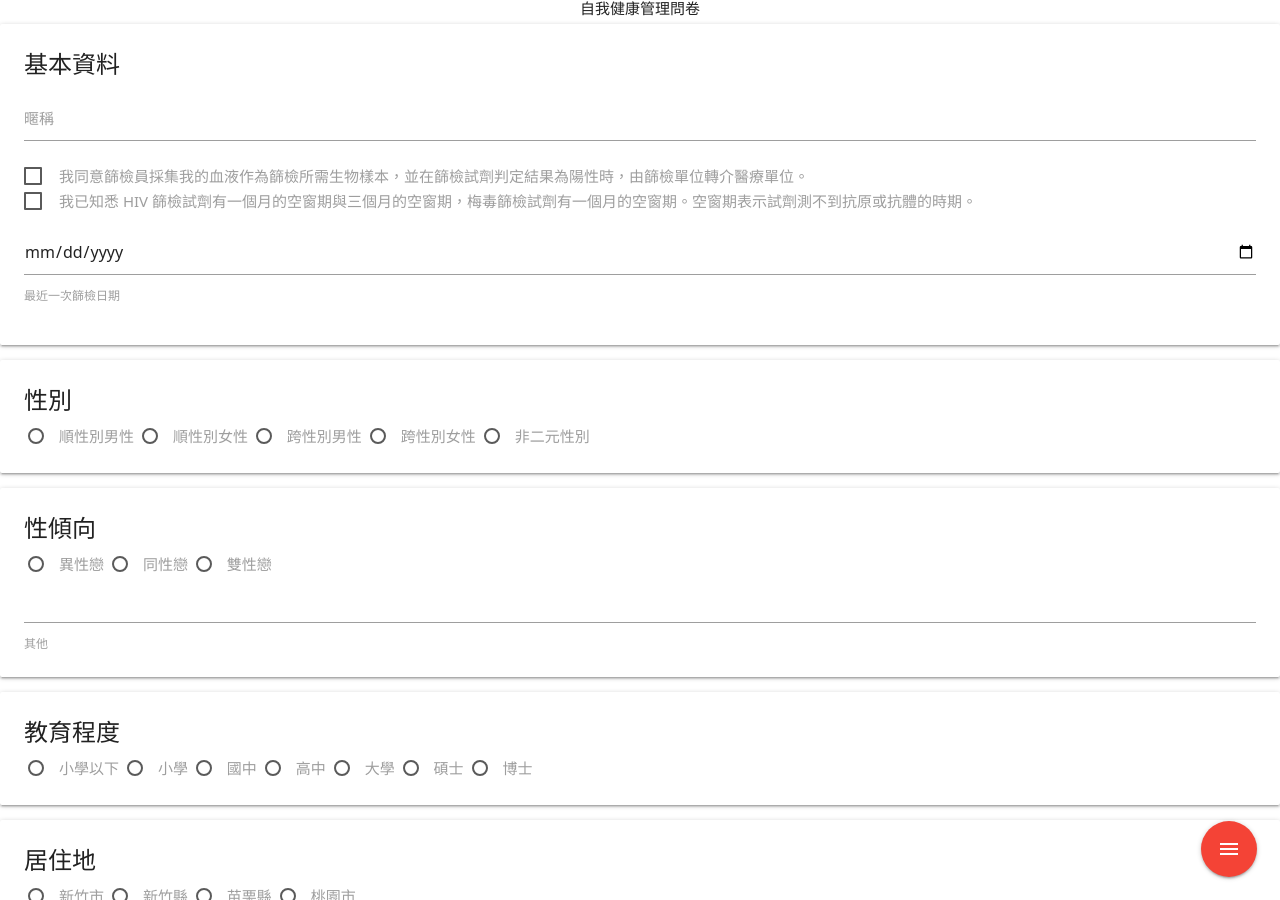
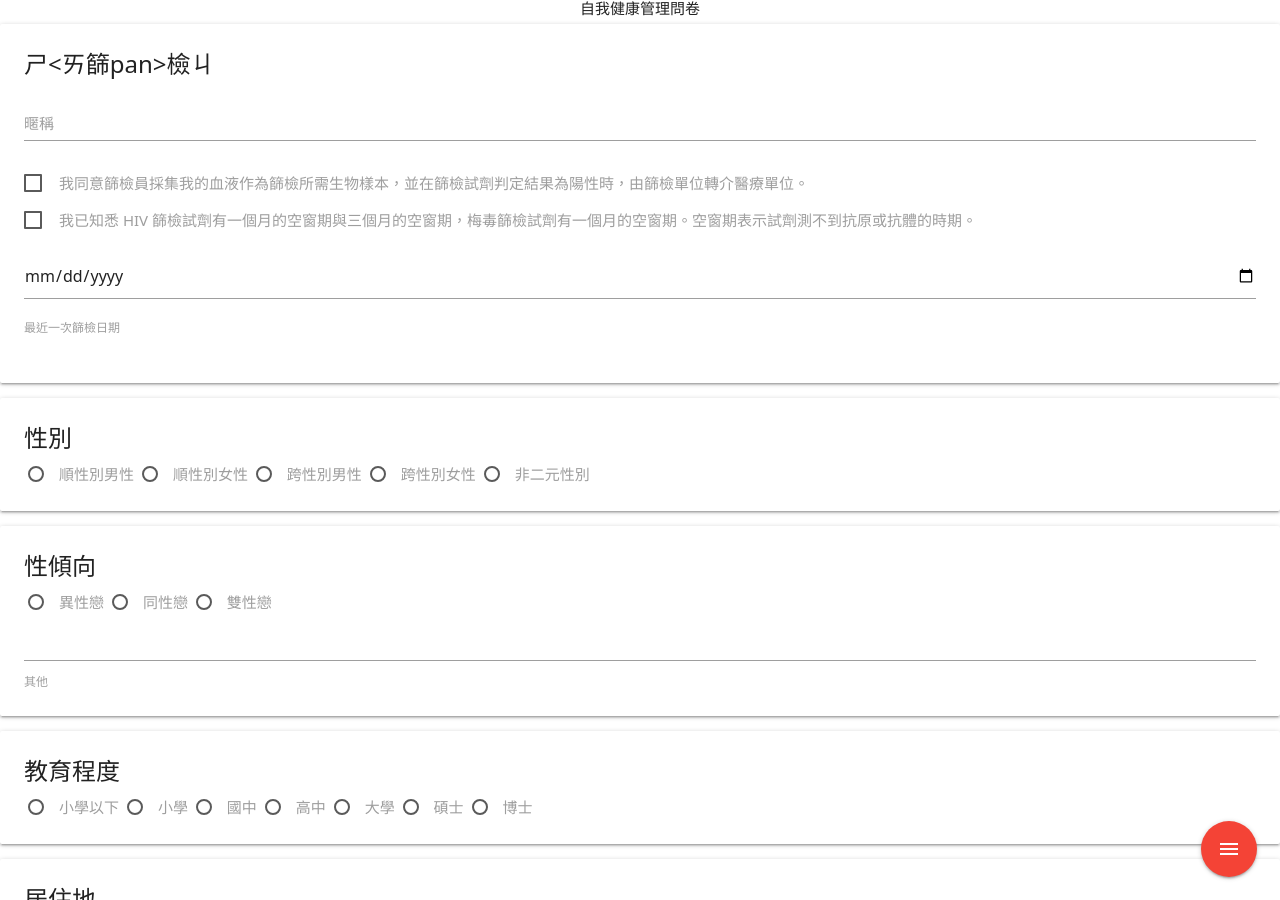
Before and after one commit to Gisneyland/Gisneyland.github.io, a Jekyll site: the page built from hiva/index.html, in a window 1280 px wide and 900 px high. Built offline with Jekyll 4.4.1, drawn with Linux system fonts in a browser that asks for light colours; nearby versions of some CDN libraries.

Commit message:
Update index.html

```diff
--- a/hiva/index.html
+++ b/hiva/index.html
@@ -8,9 +8,9 @@ permalink: /hiva/
 <form id="questionnaire-form">
 
   <!-- 基本資料 -->
-  <div class="card">
+  <div class="card"class="space-y-12">
     <div class="card-content">
-      <span class="card-title" data-i18n="basic_info">基本資料</span>
+      <span class="card-title" data-i18n="basic_info">ㄕ<ㄞ篩pan>檢ㄐ
       <div class="input-field">
         <input type="text" name="nickname" id="nickname">
         <label for="nickname" data-i18n="nickname">暱稱</label>
```
